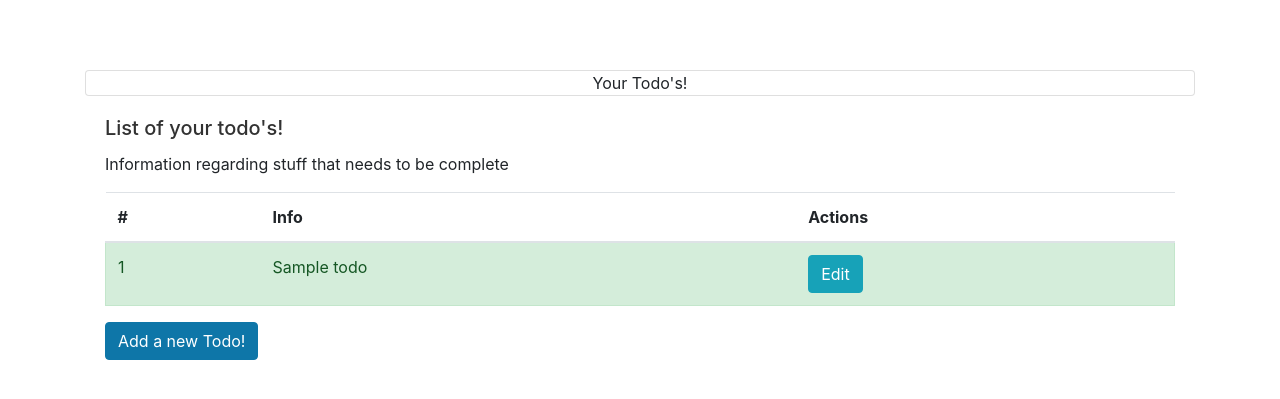
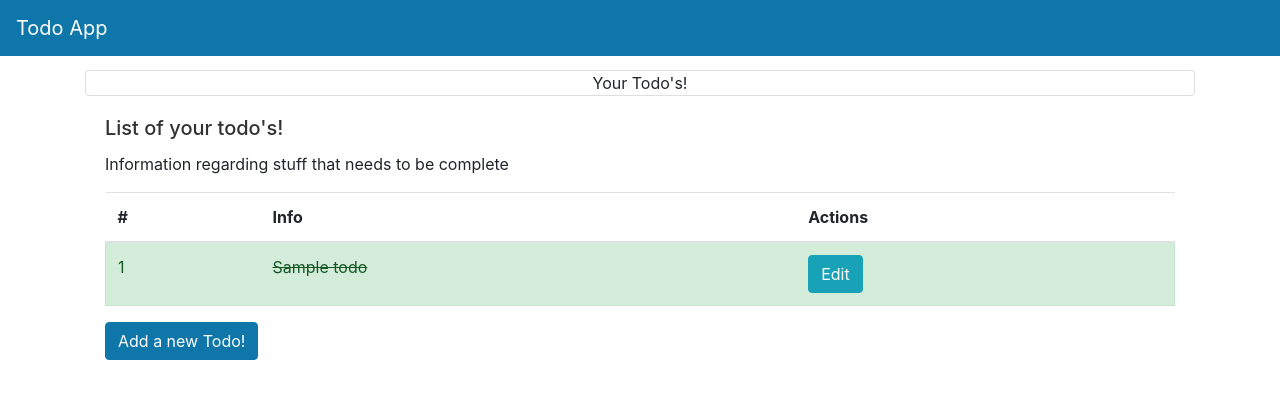
Before and after one commit to MAfzalirad/Todo_App, a FastAPI app: template templates/todo.html in a window 1280 px wide. Shown: the top 399 px of the page. Run offline with FastAPI, Linux system fonts and the light colour scheme; the template is opened without the code that fills it: most values are stand-ins (such as "Sample title", 1, 10 or a date in 2020); parts of the project's set-up code (start-up, migrations or seed data) failed here and were passed over.

Commit message:
add navigation bar

```diff
--- a/routers/todos.py
+++ b/routers/todos.py
@@ -49,7 +49,7 @@ async def render_todo_page(request: Request, db: db_dependency):
         if user is None:
             return redirect_to_login()
 
-        todos = db.query(Todos).filter(Todos.owmer_id == user.get('id')).all()
+        todos = db.query(Todos).filter(Todos.owner_id == user.get('id')).all()
         return templates.TemplateResponse(request, 'todo.html', {'todos': todos, 'user': user})
 
     except:
--- a/static/js/base.js
+++ b/static/js/base.js
@@ -149,7 +149,7 @@
                     // Handle success (e.g., redirect to dashboard)
                     const data = await response.json();
                     // Delete any cookies available
-                    logout();
+                     logout();
                     // Save token to cookie
                     document.cookie = `access_token=${data.access_token}; path=/`;
                     window.location.href = '/todos/todo-page'; // Change this to your desired redirect page
--- a/templates/layout.html
+++ b/templates/layout.html
@@ -7,6 +7,8 @@
     <title>TodoApp</title>
 </head>
 <body>
+    {% include 'navbar.html' %}
+
     {%  block content %}
 
     {% endblock %}
--- /dev/null
+++ b/templates/navbar.html
@@ -0,0 +1,24 @@
+<div>
+    <nav class="navbar navbar-expand-md navbar-dark main-color fixed-top">
+        <a class="navbar-brand" href="#">Todo App</a>
+        <button class="navbar-toggler" type="button" data-toggle="collapse" data-target="#navbarNav" aria-controls="navbarNav" aria-expanded="false" aria-label="Toggle Navigation">
+            <span class="navbar-toggler-icon"></span>
+        </button>
+        <div class="collapse navbar-collapse" id="navbarNav">
+            <ul class="navbar-nav">
+                {% if user %}
+                <li class="nav-item active">
+                    <a class="nav-link" href="/todos/todo-page">Home</a>
+                </li>
+                {% endif %}
+            </ul>
+            <ul class="navbar-nav ml-auto">
+                {% if user %}
+                <li class="nav-item m-1">
+                    <a type="button" class="btn btn-outline-light text-white" onclick="logout()">Logout</a>
+                </li>
+                {% endif %}
+            </ul>
+        </div>
+    </nav>
+</div>
--- a/templates/todo.html
+++ b/templates/todo.html
@@ -34,7 +34,7 @@
                 {% else %}
                 <tr class="pointer alert alert-success">
                     <td>{{loop.index}}</td>
-                    <td class="strike-throught-td">{{todo.title}}</td>
+                    <td class="strike-through-td">{{todo.title}}</td>
                     <td>
                         <button onclick="window.location.href='edit-todo-page/{{todo.id}}'" type="button" class="btn btn-info">
                             Edit
```
